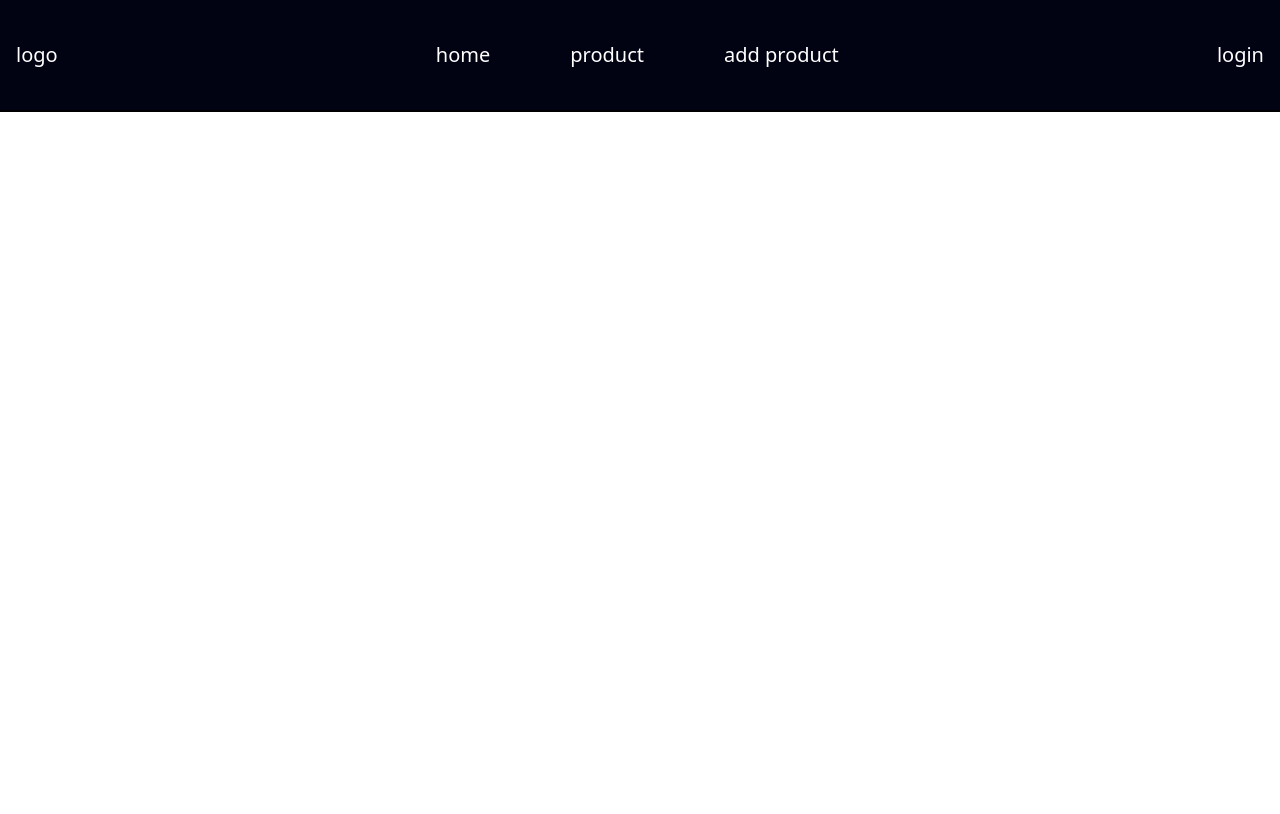
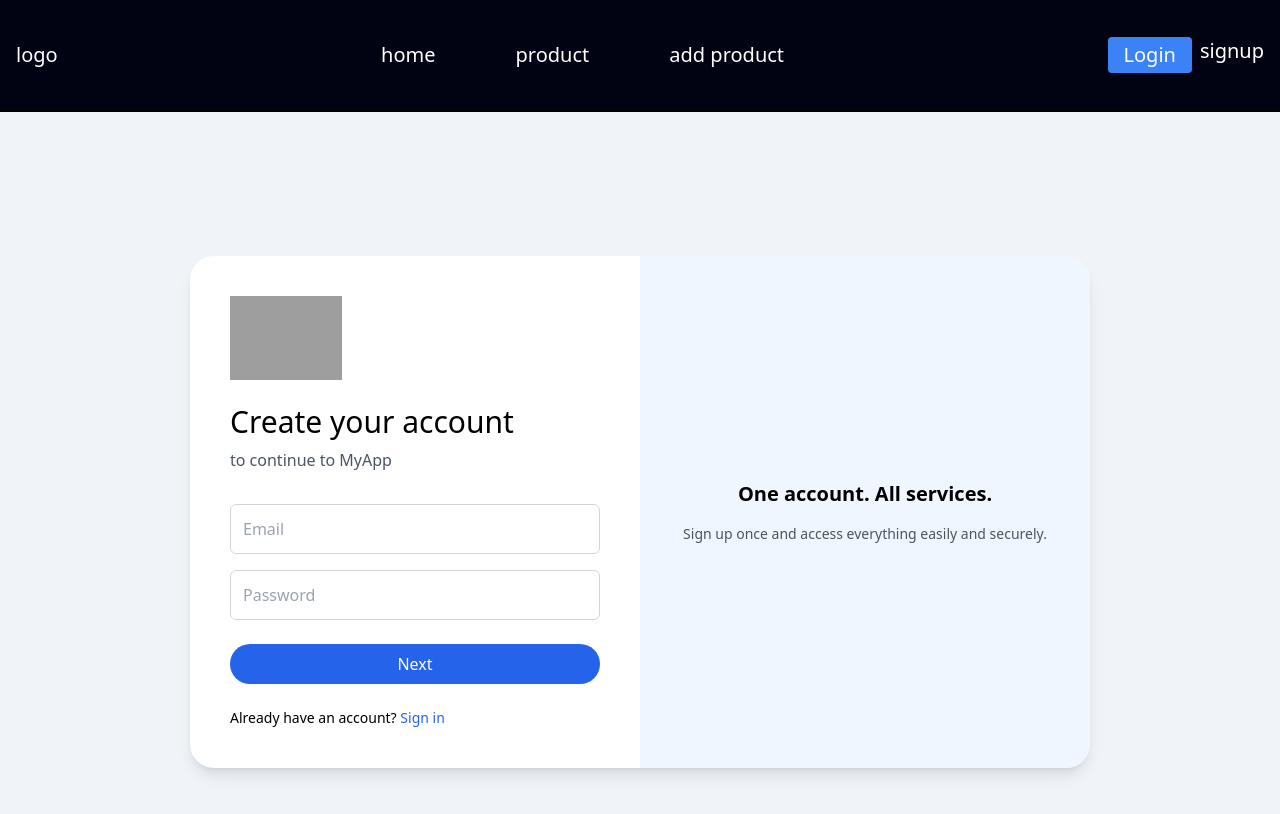
Before and after one commit to Aryanraval2030/firebase-project, a React (Vite) app: page /signup in a window 1280 px wide. Shown: the top 814 px of the page. Built offline with nearby package versions, Linux system fonts and the light colour scheme; no server answers; grey boxes are pictures that could not be loaded.

Commit message:
firebase

```diff
--- a/src/App.jsx
+++ b/src/App.jsx
@@ -4,9 +4,13 @@ import Product from './component/product/Product'
 import Add from './component/addproduct/Add'
 
 
+import Signup from "./component/Signup";
+
+
 import Login from "./component/Login";
 import Logout from "./component/Logout";
 import useAuth from "./hook/useAuth";
+import Home from './component/homepage/Home';
 
 function App() {
   const user = useAuth()
@@ -18,23 +22,9 @@ function App() {
         <Route path="/product" element={<Product />} />
         <Route path="/addproduct" element={<Add />} />
         <Route path='/login' element={<Login />}></Route>
-        <Route path='/login' element={<Logout />}></Route>
+        <Route path='/signup' element={<Signup />}></Route>
+        <Route path='/home' element={<Home />} ></Route>
       </Routes>
-
-
-
-
-      {/* {user ? (
-        <>
-          <h2>Welcome {user.email}</h2>
-          <Logout />
-        </>
-      ) : (
-        <>
-          <Signup />
-        </>
-      )} */}
-
 
     </>
   )
--- a/src/component/Login.jsx
+++ b/src/component/Login.jsx
@@ -1,25 +1,75 @@
-import  { useState } from "react";
-import { auth } from "./firebase";
+import { useState } from "react";
+import { auth } from "../firebase";
 import { signInWithEmailAndPassword } from "firebase/auth";
 
 function Login() {
   const [email, setEmail] = useState("");
   const [password, setPassword] = useState("");
+  const [error, setError] = useState("");
 
-  const handleLogin = (e) => {
+  const handleLogin = async (e) => {
     e.preventDefault();
-    signInWithEmailAndPassword(auth, email, password)
-      .then(userCredential => alert("Login successful!"))
-      .catch(error => alert(error.message));
+    setError("");
+
+    try {
+      await signInWithEmailAndPassword(auth, email, password);
+      alert("Login successful!");
+    } catch (err) {
+      setError(err.message);
+    }
   };
 
   return (
-    <form onSubmit={handleLogin}>
-      <h2>Login</h2>
-      <input type="email" placeholder="Email" value={email} onChange={e => setEmail(e.target.value)} required/>
-      <input type="password" placeholder="Password" value={password} onChange={e => setPassword(e.target.value)} required/>
-      <button type="submit">Login</button>
-    </form>
+    <div className="min-h-screen flex items-center justify-center bg-[#f0f4f9]">
+      <div className="bg-white w-[380px] p-8 rounded-3xl shadow-md">
+
+        {/* Logo */}
+        <div className="flex justify-center mb-6">
+          <img
+            src="https://www.gstatic.com/images/branding/googlelogo/1x/googlelogo_color_272x92dp.png"
+            alt="logo"
+            className="w-24"
+          />
+        </div>
+
+        <h2 className="text-2xl font-medium text-center mb-6">
+          Sign in
+        </h2>
+
+        <form onSubmit={handleLogin} className="flex flex-col gap-4">
+
+          <input
+            type="email"
+            placeholder="Email or phone"
+            value={email}
+            onChange={(e) => setEmail(e.target.value)}
+            required
+            className="border border-gray-300 p-3 rounded-md focus:outline-none focus:ring-2 focus:ring-blue-500"
+          />
+
+          <input
+            type="password"
+            placeholder="Enter your password"
+            value={password}
+            onChange={(e) => setPassword(e.target.value)}
+            required
+            className="border border-gray-300 p-3 rounded-md focus:outline-none focus:ring-2 focus:ring-blue-500"
+          />
+
+          {error && (
+            <p className="text-red-500 text-sm">{error}</p>
+          )}
+
+          <button
+            type="submit"
+            className="bg-blue-600 text-white py-2 rounded-full hover:bg-blue-700 transition"
+          >
+            Next
+          </button>
+        </form>
+
+      </div>
+    </div>
   );
 }
 
--- a/src/component/Logout.jsx
+++ b/src/component/Logout.jsx
@@ -1,5 +1,4 @@
 import { auth } from "../firebase";
-import { signOut } from "firebase/auth";
 
 function Logout() {
   const handleLogout = () => {
--- /dev/null
+++ b/src/component/Signup.jsx
@@ -0,0 +1,103 @@
+import { useState } from "react";
+import { auth } from "../firebase";
+import { createUserWithEmailAndPassword } from "firebase/auth";
+import { Link } from "react-router-dom";
+
+function Signup() {
+  const [email, setEmail] = useState("");
+  const [password, setPassword] = useState("");
+  const [error, setError] = useState("");
+
+  const handleSignup = async (e) => {
+    e.preventDefault();
+    setError("");
+
+    try {
+      await createUserWithEmailAndPassword(auth, email, password);
+      alert("Account created successfully!");
+    } catch (err) {
+      setError(err.message);
+    }
+  };
+
+  return (
+    <div className="min-h-screen flex items-center justify-center bg-[#f0f4f9]">
+
+      <div className="bg-white w-[900px] rounded-3xl shadow-lg flex overflow-hidden">
+
+        {/* LEFT SIDE */}
+        <div className="w-1/2 p-10 flex flex-col justify-center">
+
+          <img
+            src="https://www.gstatic.com/images/branding/googlelogo/1x/googlelogo_color_272x92dp.png"
+            alt="logo"
+            className="w-28 mb-6"
+          />
+
+          <h2 className="text-3xl font-medium mb-2">
+            Create your account
+          </h2>
+
+          <p className="text-gray-600 mb-8">
+            to continue to MyApp
+          </p>
+
+          <form onSubmit={handleSignup} className="flex flex-col gap-4">
+
+            <input
+              type="email"
+              placeholder="Email"
+              required
+              onChange={(e) => setEmail(e.target.value)}
+              className="border border-gray-300 p-3 rounded-md focus:outline-none focus:ring-2 focus:ring-blue-500"
+            />
+
+            <input
+              type="password"
+              placeholder="Password"
+              required
+              onChange={(e) => setPassword(e.target.value)}
+              className="border border-gray-300 p-3 rounded-md focus:outline-none focus:ring-2 focus:ring-blue-500"
+            />
+
+            {error && (
+              <p className="text-red-500 text-sm">{error}</p>
+            )}
+
+            <button
+              type="submit"
+              className="bg-blue-600 text-white py-2 rounded-full hover:bg-blue-700 transition mt-2"
+            >
+              Next
+            </button>
+
+          </form>
+
+          <p className="text-sm mt-6">
+            Already have an account?{" "}
+            <Link to="/login" className="text-blue-600 hover:underline">
+              Sign in
+            </Link>
+          </p>
+
+        </div>
+
+        {/* RIGHT SIDE */}
+        <div className="w-1/2 bg-blue-50 flex items-center justify-center p-10">
+          <div className="text-center">
+            <h3 className="text-xl font-semibold mb-4">
+              One account. All services.
+            </h3>
+            <p className="text-gray-600 text-sm">
+              Sign up once and access everything easily and securely.
+            </p>
+          </div>
+        </div>
+
+      </div>
+
+    </div>
+  );
+}
+
+export default Signup;
--- a/src/component/header/Header.jsx
+++ b/src/component/header/Header.jsx
@@ -17,7 +17,15 @@ function Header() {
             <li><Link to="/addproduct">add product</Link></li>
           </ul>
         </nav>
-        <button>login</button>
+
+       <div className='flex gap-2'>
+         <Link to="/login">
+          <button className="bg-blue-500 px-4 py-1 rounded">
+            Login
+          </button>
+        </Link>
+        <Link to="/signup">signup</Link>
+       </div>
       </div>
 
     </>
--- /dev/null
+++ b/src/component/homepage/Home.jsx
@@ -0,0 +1,109 @@
+function Home() {
+  return (
+    <div className="bg-gray-100 min-h-screen">
+
+      {/* Hero Section */}
+      <section className="bg-white py-16 px-6 flex flex-col md:flex-row items-center justify-between max-w-6xl mx-auto">
+
+        <div className="md:w-1/2 space-y-6">
+          <h1 className="text-4xl font-bold text-gray-800">
+            Latest Smartphones 2026
+          </h1>
+          <p className="text-gray-600">
+            Discover the best mobile phones at unbeatable prices.
+            Fast delivery and trusted brands.
+          </p>
+          <button className="bg-blue-600 text-white px-6 py-2 rounded hover:bg-blue-700 transition">
+            Shop Now
+          </button>
+        </div>
+
+        <div className="md:w-1/2 mt-10 md:mt-0 flex justify-center">
+          <img
+            src="https://m.media-amazon.com/images/I/61bK6PMOC3L._SL1500_.jpg"
+            alt="mobile"
+            className="w-64"
+          />
+        </div>
+
+      </section>
+
+
+      {/* Featured Products */}
+      <section className="py-16 max-w-6xl mx-auto px-6">
+        <h2 className="text-2xl font-semibold mb-8 text-center">
+          Featured Mobiles
+        </h2>
+
+        <div className="grid grid-cols-1 md:grid-cols-3 gap-8">
+
+          {/* Card 1 */}
+          <div className="bg-white p-6 rounded shadow hover:shadow-lg transition">
+            <img
+              src="https://m.media-amazon.com/images/I/71d7rfSl0wL._SL1500_.jpg"
+              alt="phone"
+              className="w-40 mx-auto"
+            />
+            <h3 className="text-lg font-semibold mt-4 text-center">
+              iPhone 15
+            </h3>
+            <p className="text-blue-600 text-center font-bold mt-2">
+              ₹79,999
+            </p>
+          </div>
+
+          {/* Card 2 */}
+          <div className="bg-white p-6 rounded shadow hover:shadow-lg transition">
+            <img
+              src="https://m.media-amazon.com/images/I/71pWzhdJNwL._SL1500_.jpg"
+              alt="phone"
+              className="w-40 mx-auto"
+            />
+            <h3 className="text-lg font-semibold mt-4 text-center">
+              Samsung Galaxy S24
+            </h3>
+            <p className="text-blue-600 text-center font-bold mt-2">
+              ₹69,999
+            </p>
+          </div>
+
+          {/* Card 3 */}
+          <div className="bg-white p-6 rounded shadow hover:shadow-lg transition">
+            <img
+              src="https://m.media-amazon.com/images/I/61amb0CfMGL._SL1500_.jpg"
+              alt="phone"
+              className="w-40 mx-auto"
+            />
+            <h3 className="text-lg font-semibold mt-4 text-center">
+              OnePlus 12
+            </h3>
+            <p className="text-blue-600 text-center font-bold mt-2">
+              ₹59,999
+            </p>
+          </div>
+
+        </div>
+      </section>
+
+
+      {/* Offer Section */}
+      <section className="bg-blue-600 py-12 text-center text-white">
+        <h2 className="text-2xl font-bold">
+          🎉 Flat 20% Off on Selected Mobiles
+        </h2>
+        <p className="mt-2">
+          Limited Time Offer. Hurry Up!
+        </p>
+      </section>
+
+
+      {/* Footer */}
+      <footer className="bg-gray-900 text-white py-6 text-center mt-10">
+        <p>© 2026 MobileStore. All Rights Reserved.</p>
+      </footer>
+
+    </div>
+  );
+}
+
+export default Home;
--- a/src/component/product/Product.jsx
+++ b/src/component/product/Product.jsx
@@ -73,10 +73,10 @@ function Product() {
         {api.map((datas) => (
           <div
             key={datas.id}
-            className="border-2 border-black h-[500px] w-[290px] text-sm p-1"
+            className="border-2 border-black h-[450px] w-[250px] text-sm p-1"
           >
 
-            <div className="h-[70%]">
+            <div className="h-[60%]">
               <img
                 src={datas.image}
                 alt=""
```
